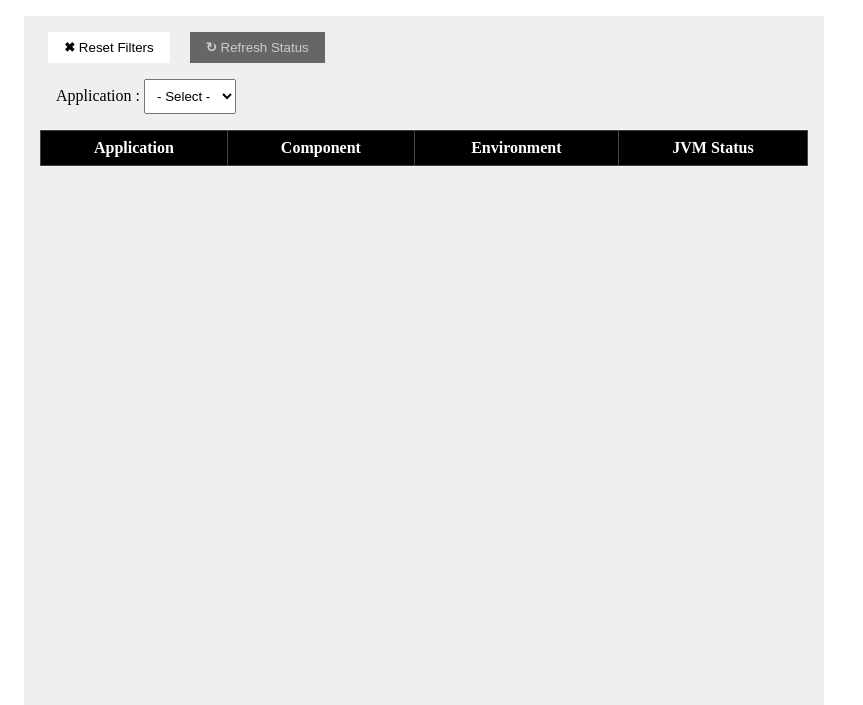
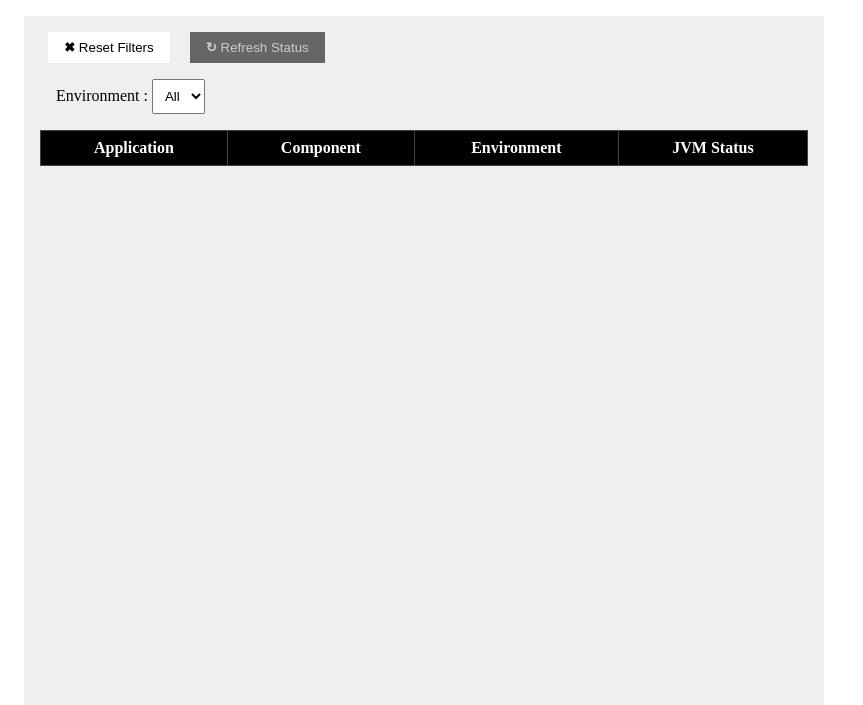
Before and after one commit to Rohit-7/kelkere-status-check, a Flask app: template templates/StatusCheck.html in a window 1280 px wide. Shown: the top 705 px of the page, without its empty margins (0-863 px from the left). Run offline with Flask 2, Linux system fonts and the light colour scheme; the template is opened without the code that fills it: most values are stand-ins (such as "Sample title", 1, 10 or a date in 2020); lists and menus that the app fills with data are empty.

Commit message:
Add files via upload

```diff
--- a/templates/StatusCheck.html
+++ b/templates/StatusCheck.html
@@ -17,6 +17,12 @@
                 <div id='update-info'></div>
             </div>
             <div id='filters'>
+                <div id='env-select-container'>
+                    <label for="environments-select">Environment :</label>
+                    <select name="Environments" id="environments-select" onchange="filterApplications(this.options[this.selectedIndex].value)" >
+                        <option value=""></option>
+                    </select>
+                </div>
                 <div id='app-select-container'>
                     <label for="applications-select">Application :</label>
                     <select name="Applications" id="applications-select" onchange="filterComponents(this.options[this.selectedIndex].value)" >
@@ -25,13 +31,7 @@
                 </div>
                 <div id='comp-select-container'>
                     <label for="components-select">Component :</label>
-                    <select name="Components" id="components-select" onchange="filterEnvironments(this.options[this.selectedIndex].value)" >
-
-                    </select>
-                </div>
-                <div id='env-select-container'>
-                    <label for="environments-select">Environment :</label>
-                    <select name="Environments" id="environments-select" onchange="filterResults(this.options[this.selectedIndex].value)" >
+                    <select name="Components" id="components-select" onchange="filterResults(this.options[this.selectedIndex].value)" >
 
                     </select>
                 </div>
@@ -66,29 +66,61 @@
             refreshAll()
         }
 
+        var envList = []
+        var environmentsHTML = "<option value=''> All </option>"
+        servers.forEach( server => {
+            var env = server['Environment']
+            if(envList.indexOf(env)===-1){
+                envList.push(env)
+            }
+        })
+        envList.forEach(env => {
+            environmentsHTML += ("<option value='" + env + "''>" + env + "</option>")
+        })
+        document.getElementById("environments-select").innerHTML = environmentsHTML;
+
+        filterApplications = (env) => {
+            if(env !== ""){
+                envFilter = env;
+                appFilter = null;
                 var appList = []
-        var applicationsHTML = "<option value=''> - Select - </option>"
-        servers.forEach( server => {
-            var app = server['Application']
-            if(appList.indexOf(app)===-1){
-                appList.push(app)
+                var applicationsHTML = "<option value=''> All </option>"
+                document.getElementById('app-select-container').style.display = 'inline-block';
+                servers.forEach(server => {
+                    if(server['Environment'] === env){
+                        if(appList.indexOf(server['Application']) === -1){
+                            appList.push(server['Application'])
+                        }
                     }
                 })
                 appList.forEach(app => {
                     applicationsHTML += ("<option value='" + app + "''>" + app + "</option>")
                 })
                 document.getElementById("applications-select").innerHTML = applicationsHTML;
+                document.getElementById('comp-select-container').style.display = 'none';
+            }
+            else{
+                envFilter = null;
+                appFilter = null;
+                compFilter = null;
+                document.getElementById('app-select-container').style.display = 'none';
+                document.getElementById('comp-select-container').style.display = 'none';
+            }
+            filterResults(null);
+        }
 
         filterComponents = (app) => {
             if(app !== ""){
                 appFilter = app;
                 var compList = []
-                var componentsHTML = "<option value=''> - Select - </option>"
+                var componentsHTML = "<option value=''> All </option>"
                 document.getElementById('comp-select-container').style.display = 'inline-block';
                 servers.forEach(server => {
+                    if(server['Environment'] === envFilter){
                         if(server['Application'] === app){
                             if(compList.indexOf(server['Component']) === -1){
                                 compList.push(server['Component'])
+                            }
                         }
                     }
                 })
@@ -96,64 +128,36 @@
                     componentsHTML += ("<option value='" + comp + "''>" + comp + "</option>")
                 })
                 document.getElementById("components-select").innerHTML = componentsHTML;
-                document.getElementById('env-select-container').style.display = 'none';
             }
             else{
                 appFilter = null;
                 compFilter = null;
                 document.getElementById('comp-select-container').style.display = 'none';
-                document.getElementById('env-select-container').style.display = 'none';
-            }
-            filterResults(null);
-        }
-
-        filterEnvironments = (comp) => {
-            if(comp !== ""){
-                compFilter = comp;
-                var envList = []
-                var environmentsHTML = "<option value=''> - Select - </option>"
-                document.getElementById('env-select-container').style.display = 'inline-block';
-                servers.forEach(server => {
-                    if(server['Application'] === appFilter){
-                        if(server['Component'] === comp){
-                            if(envList.indexOf(server['Environment']) === -1){
-                                envList.push(server['Environment'])
-                            }
-                        }
-                    }
-                })
-                envList.forEach(env => {
-                    environmentsHTML += ("<option value='" + env + "''>" + env + "</option>")
-                })
-                document.getElementById("environments-select").innerHTML = environmentsHTML;
-            }
-            else{
-                compFilter = null;
-                document.getElementById('env-select-container').style.display = 'none';
             }
             filterResults(null);
         }
 
         resetFilters = () => {
+            envFilter = null;
             appFilter = null;
-            compFilter = null;
-            document.getElementById('applications-select').selectedIndex = 0;
+            document.getElementById('environments-select').selectedIndex = 0;
+            document.getElementById('app-select-container').style.display = 'none';
             document.getElementById('comp-select-container').style.display = 'none';
-            document.getElementById('env-select-container').style.display = 'none';
             filterResults(null);
         }
 
-        filterResults = (env) => {
-            envFilter = env;
+        filterResults = (comp) => {
+            if(comp==="") comp = null;
+            compFilter = comp;
             results = []
             var tableData = ""
             servers.forEach(server => {
-                if(appFilter!==null){
+                if(envFilter!==null){
+                    if(envFilter === server['Environment']){
+                        if(appFilter !== null){
                             if(appFilter === server['Application']){
                                 if(compFilter !== null){
-                            if(compFilter === server['Component']){
-                                if(envFilter !== null){
-                                    if(envFilter === server['Environment'])
+                                    if(compFilter === server['Component'])
                                         results.push(server);
                                 }
                                 else{
@@ -174,10 +178,10 @@
             results.forEach(server => {
                 tableData += (`
                     <tr>
+                        <td>${server['Environment']}</td>
                         <td>${server['Application']}</td>
                         <td>${server['Component']}</td>
-                        <td>${server['Environment']}</td>
-                        <td style='text-align:center;'>
+                        <td style='text-align:center;color:white;background-color:${server['Status'] === -1 ? "lightgrey" : (server['Status'] === 0 ? "orangered" : ( server['Status'] === 1 ? "limegreen" : "black"))};'>
                             ${server['Status'] === -1 ? "Waiting..." : (server['Status'] === 0 ? "Stopped" : ( server['Status'] === 1 ? "Running" : "Unknown"))}
                         </td>
                     </tr>
@@ -216,7 +220,7 @@
                 response = JSON.parse(response)
                 servers[index]['Status'] = response['Status']
             })).then(response => {
-                filterResults(envFilter)
+                filterResults(compFilter)
                 updateCount++;
                 if(updateCount === length){
                     document.getElementById('refresh-all-button').disabled = false;
@@ -268,15 +272,15 @@
         select{
             padding:8px;
         }
-        #app-select-container{
+        #env-select-container{
             display: inline-block;
             margin-right: 24px;
         }
-        #comp-select-container{
+        #app-select-container{
             display: none;
             margin-right: 24px;
         }
-        #env-select-container{
+        #comp-select-container{
             display: none;
             margin-right: 24px;
         }
```
Lines whose indentation alone changed are shown as unchanged.
